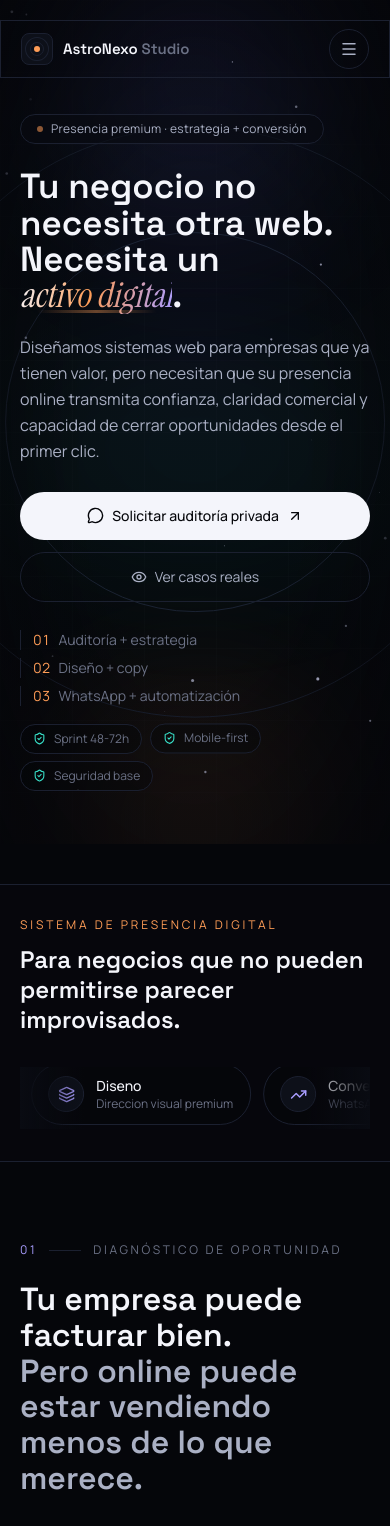
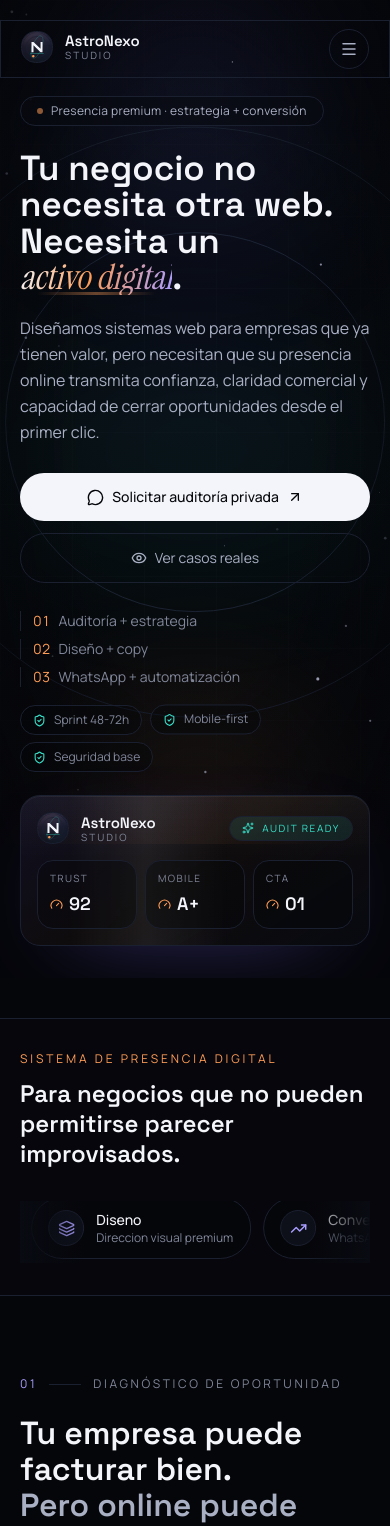
Before and after one commit to orliker/astronexo-studio, a Next.js app: page / in a window 390 px wide. Shown: the top 1526 px of the page. Built offline with nearby package versions, Linux system fonts and the light colour scheme.

Commit message:
Add premium brand identity and review tooling

```diff
--- a/app/globals.css
+++ b/app/globals.css
@@ -15,7 +15,7 @@
   /* Texto */
   --color-ink: #f4f5fb;
   --color-ink-soft: #aab0c4;
-  --color-ink-mute: #6b7185;
+  --color-ink-mute: #81879a;
 
   /* Acentos: nebulosa + brasa cálida */
   --color-nebula: #7c6cff;
@@ -200,6 +200,50 @@ body {
   transform: translateX(330%) rotate(18deg);
 }
 
+.brand-mark {
+  box-shadow:
+    inset 0 1px 0 rgba(255, 255, 255, 0.06),
+    0 16px 50px -28px rgba(255, 157, 87, 0.9);
+}
+
+.brand-mark::before {
+  content: "";
+  position: absolute;
+  inset: -35%;
+  background:
+    radial-gradient(circle at 35% 32%, rgba(255, 157, 87, 0.34), transparent 24%),
+    radial-gradient(circle at 70% 76%, rgba(56, 224, 201, 0.16), transparent 24%),
+    conic-gradient(from 180deg, transparent, rgba(124, 108, 255, 0.18), transparent);
+  filter: blur(10px);
+  opacity: 0.9;
+}
+
+.brand-mark::after {
+  content: "";
+  position: absolute;
+  inset: 1px;
+  border-radius: inherit;
+  background: linear-gradient(180deg, rgba(255, 255, 255, 0.08), transparent 45%);
+  pointer-events: none;
+}
+
+.executive-grid {
+  background-image:
+    linear-gradient(rgba(244, 245, 251, 0.08) 1px, transparent 1px),
+    linear-gradient(90deg, rgba(244, 245, 251, 0.08) 1px, transparent 1px);
+  background-size: 22px 22px;
+}
+
+.premium-focus {
+  outline: none;
+}
+
+.premium-focus:focus-visible {
+  box-shadow:
+    0 0 0 2px var(--color-void),
+    0 0 0 4px color-mix(in oklch, var(--color-aurora) 65%, transparent);
+}
+
 /* Línea fina luminosa para separadores editoriales */
 .hairline {
   background: linear-gradient(
--- a/app/layout.tsx
+++ b/app/layout.tsx
@@ -49,6 +49,9 @@ export const metadata: Metadata = {
   authors: [{ name: "AstroNexo Studio" }],
   creator: "AstroNexo Studio",
   alternates: { canonical: SITE_URL },
+  icons: {
+    icon: "/icon.svg",
+  },
   openGraph: {
     type: "website",
     locale: "es_ES",
--- a/app/page.tsx
+++ b/app/page.tsx
@@ -12,6 +12,7 @@ import { ManifestoSection } from "@/components/sections/manifesto";
 import { FinalCTA, SiteFooter } from "@/components/sections/final-cta";
 import { FloatingWhatsApp } from "@/components/floating-whatsapp";
 import { AnimePageMotion } from "@/components/anime-page-motion";
+import { GsapPremiumEffects } from "@/components/gsap-premium-effects";
 
 export default function Home() {
   return (
@@ -19,6 +20,7 @@ export default function Home() {
       <CosmosBackdrop />
       <SiteNav />
       <AnimePageMotion />
+      <GsapPremiumEffects />
       <main className="relative">
         <HeroCinematic />
         <AuthorityStrip />
--- /dev/null
+++ b/components/brand-logo.tsx
@@ -0,0 +1,81 @@
+import { cn } from "@/lib/utils";
+
+type BrandLogoProps = {
+  showWord?: boolean;
+  compact?: boolean;
+  className?: string;
+};
+
+export function BrandLogo({
+  showWord = true,
+  compact = false,
+  className,
+}: BrandLogoProps) {
+  return (
+    <span className={cn("group inline-flex items-center gap-3", className)}>
+      <span
+        className={cn(
+          "brand-mark relative grid shrink-0 place-items-center overflow-hidden rounded-[0.9rem] border border-line bg-panel",
+          compact ? "h-8 w-8" : "h-10 w-10",
+        )}
+        aria-hidden="true"
+      >
+        <svg
+          viewBox="0 0 48 48"
+          className="relative z-10 h-full w-full"
+          role="img"
+          aria-label="AstroNexo Studio"
+        >
+          <defs>
+            <linearGradient id="nexo-core" x1="11" y1="10" x2="38" y2="39">
+              <stop stopColor="#F4F5FB" />
+              <stop offset="0.48" stopColor="#FF9D57" />
+              <stop offset="1" stopColor="#7C6CFF" />
+            </linearGradient>
+            <linearGradient id="nexo-ring" x1="4" y1="20" x2="44" y2="28">
+              <stop stopColor="#38E0C9" stopOpacity="0.2" />
+              <stop offset="0.5" stopColor="#F4F5FB" stopOpacity="0.85" />
+              <stop offset="1" stopColor="#FF9D57" stopOpacity="0.25" />
+            </linearGradient>
+          </defs>
+          <circle cx="24" cy="24" r="17" fill="none" stroke="#1B2030" />
+          <g data-gsap-orbit>
+            <ellipse
+              cx="24"
+              cy="24"
+              rx="19"
+              ry="7.4"
+              fill="none"
+              stroke="url(#nexo-ring)"
+              strokeWidth="1.35"
+              transform="rotate(-25 24 24)"
+            />
+            <circle cx="38.5" cy="17.5" r="2" fill="#FF9D57" />
+          </g>
+          <path
+            d="M15.2 32.2V15.8h3.2l11.3 10.9V15.8h3.1v16.4h-3.1L18.4 21.3v10.9h-3.2Z"
+            fill="url(#nexo-core)"
+          />
+          <path
+            d="M14 34.4h20"
+            stroke="#38E0C9"
+            strokeOpacity="0.45"
+            strokeWidth="1.2"
+            strokeLinecap="round"
+          />
+        </svg>
+      </span>
+
+      {showWord ? (
+        <span className="min-w-0 leading-none">
+          <span className="block font-display text-[15px] font-semibold tracking-tight text-ink">
+            AstroNexo
+          </span>
+          <span className="mt-0.5 block text-[10px] uppercase tracking-[0.2em] text-ink-mute">
+            Studio
+          </span>
+        </span>
+      ) : null}
+    </span>
+  );
+}
--- /dev/null
+++ b/components/gsap-premium-effects.tsx
@@ -0,0 +1,68 @@
+"use client";
+
+import { useEffect } from "react";
+
+export function GsapPremiumEffects() {
+  useEffect(() => {
+    if (
+      typeof window === "undefined" ||
+      window.matchMedia("(prefers-reduced-motion: reduce)").matches
+    ) {
+      return;
+    }
+
+    let cleanup: (() => void) | undefined;
+
+    import("gsap").then(({ default: gsap }) => {
+      const ctx = gsap.context(() => {
+        gsap.to("[data-gsap-orbit]", {
+          rotate: 360,
+          transformOrigin: "50% 50%",
+          duration: 18,
+          repeat: -1,
+          ease: "none",
+        });
+
+        gsap.to("[data-gsap-breathe]", {
+          y: -6,
+          scale: 1.012,
+          duration: 3.4,
+          repeat: -1,
+          yoyo: true,
+          ease: "sine.inOut",
+          stagger: 0.18,
+        });
+
+        gsap.to("[data-gsap-scan]", {
+          xPercent: 115,
+          opacity: 0.9,
+          duration: 2.9,
+          repeat: -1,
+          repeatDelay: 1.2,
+          ease: "power2.inOut",
+          stagger: 0.28,
+        });
+
+        gsap.fromTo(
+          "[data-gsap-line]",
+          { scaleX: 0.35, opacity: 0.28, transformOrigin: "left center" },
+          {
+            scaleX: 1,
+            opacity: 0.82,
+            duration: 2.1,
+            repeat: -1,
+            yoyo: true,
+            ease: "sine.inOut",
+            stagger: 0.2,
+          },
+        );
+      });
+
+      cleanup = () => ctx.revert();
+    });
+
+    return () => cleanup?.();
+  }, []);
+
+  return null;
+}
--- a/components/hero-cinematic.tsx
+++ b/components/hero-cinematic.tsx
@@ -8,9 +8,17 @@ import {
   useReducedMotion,
   type MotionValue,
 } from "framer-motion";
-import { ArrowUpRight, Eye, MessageCircle, ShieldCheck } from "lucide-react";
+import {
+  ArrowUpRight,
+  Eye,
+  Gauge,
+  MessageCircle,
+  ShieldCheck,
+  Sparkles,
+} from "lucide-react";
 import { PingPongVideo } from "@/components/pingpong-video";
 import { WHATSAPP_URL } from "@/lib/site";
+import { BrandLogo } from "@/components/brand-logo";
 
 /**
  * Hero — layout editorial dividido.
@@ -188,6 +196,8 @@ function HeroContent({
             )}
           </div>
         </FadeUp>
+
+        <HeroMobileSignal />
       </div>
 
       {/* ── Vídeo de marca enmarcado como pieza editorial ── */}
@@ -223,6 +233,7 @@ function BrandVideoFrame({
 
       <motion.div
         style={videoScale ? { scale: videoScale } : undefined}
+        data-gsap-breathe
         className="panel-edge premium-surface group relative overflow-hidden rounded-[1.6rem] shadow-[0_40px_120px_-30px_rgba(8,10,25,0.9)]"
       >
         <div className="absolute inset-x-4 top-4 z-10 flex items-center justify-between gap-3 text-[10px] uppercase tracking-[0.18em] text-ink-soft">
@@ -259,6 +270,46 @@ function BrandVideoFrame({
   );
 }
 
+function HeroMobileSignal() {
+  return (
+    <FadeUp delay={0.48}>
+      <div className="premium-surface relative mt-5 overflow-hidden rounded-[1.25rem] border border-line p-4 sm:hidden">
+        <span
+          data-gsap-scan
+          className="pointer-events-none absolute inset-y-0 left-[-45%] w-1/2 bg-[linear-gradient(90deg,transparent,rgba(255,255,255,0.08),transparent)]"
+        />
+        <div className="relative flex items-center justify-between gap-4">
+          <BrandLogo compact />
+          <span className="inline-flex items-center gap-2 rounded-full border border-aurora/25 bg-aurora/10 px-3 py-1 text-[10px] uppercase tracking-[0.16em] text-aurora">
+            <Sparkles size={12} />
+            audit ready
+          </span>
+        </div>
+        <div className="relative mt-4 grid grid-cols-3 gap-2">
+          {[
+            ["Trust", "92"],
+            ["Mobile", "A+"],
+            ["CTA", "01"],
+          ].map(([label, value]) => (
+            <div
+              key={label}
+              className="rounded-2xl border border-line bg-void/35 px-3 py-2.5"
+            >
+              <span className="block text-[10px] uppercase tracking-[0.14em] text-ink-mute">
+                {label}
+              </span>
+              <span className="mt-1 flex items-center gap-1.5 font-display text-lg font-semibold text-ink">
+                <Gauge size={13} className="text-ember" />
+                {value}
+              </span>
+            </div>
+          ))}
+        </div>
+      </div>
+    </FadeUp>
+  );
+}
+
 /* Reveal local: respeta reduced-motion y no depende del scroll */
 function FadeUp({
   children,
--- a/components/magnetic-button.tsx
+++ b/components/magnetic-button.tsx
@@ -49,11 +49,11 @@ export function MagneticButton({
   }
 
   const base =
-    "group relative inline-flex items-center justify-center gap-2 rounded-full px-7 py-3.5 text-sm font-medium tracking-tight transition-colors duration-300 will-change-transform";
+    "premium-focus group relative inline-flex items-center justify-center gap-2 rounded-full px-7 py-3.5 text-sm font-medium tracking-tight transition-colors duration-300 will-change-transform";
 
   const skin =
     variant === "primary"
-      ? "bg-ink text-void hover:bg-white"
+      ? "micro-glint bg-ink text-void hover:bg-white"
       : "border border-line text-ink-soft hover:text-ink hover:border-ink-soft";
 
   return (
--- a/components/sections/final-cta.tsx
+++ b/components/sections/final-cta.tsx
@@ -4,6 +4,7 @@ import { MessageCircle, Mail } from "lucide-react";
 import { Reveal } from "@/components/motion-primitives";
 import { MagneticButton } from "@/components/magnetic-button";
 import { SITE, WHATSAPP_URL } from "@/lib/site";
+import { BrandLogo } from "@/components/brand-logo";
 
 /**
  * CTA final + footer. Cierre humano, no agresivo. El panel tiene borde
@@ -13,7 +14,10 @@ export function FinalCTA() {
   return (
     <section className="relative mx-auto max-w-7xl px-5 py-20 sm:px-8 sm:py-36">
       <Reveal>
-        <div className="panel-edge grain relative overflow-hidden rounded-[1.5rem] px-5 py-14 text-center sm:rounded-[2rem] sm:px-16 sm:py-28">
+        <div
+          data-gsap-breathe
+          className="panel-edge grain relative overflow-hidden rounded-[1.5rem] px-5 py-14 text-center sm:rounded-[2rem] sm:px-16 sm:py-28"
+        >
           <div className="pointer-events-none absolute -top-1/3 left-1/2 h-[50vh] w-[50vh] -translate-x-1/2 rounded-full bg-[radial-gradient(circle,rgba(255,157,87,0.12),transparent_65%)] blur-3xl" />
 
           <p className="relative text-xs uppercase tracking-[0.3em] text-ink-mute">
@@ -23,7 +27,7 @@ export function FinalCTA() {
             Envíanos tu web o Instagram,
             <br />
             y te decimos{" "}
-            <span className="text-gradient">qué está frenando la venta</span>.
+            <span className="premium-word">qué está frenando la venta</span>.
           </h2>
           <p className="relative mx-auto mt-6 max-w-lg text-pretty text-base leading-relaxed text-ink-soft sm:text-lg">
             Revisamos tu presencia con mirada de diseño, estrategia y
@@ -66,9 +70,7 @@ export function SiteFooter() {
     <footer className="relative border-t border-line">
       <div className="mx-auto flex max-w-7xl flex-col gap-8 px-5 py-12 sm:flex-row sm:items-center sm:justify-between sm:px-8">
         <div>
-          <p className="font-display text-lg font-semibold tracking-tight">
-            AstroNexo <span className="text-ink-mute">Studio</span>
-          </p>
+          <BrandLogo compact={false} />
           <p className="mt-1 text-sm text-ink-mute">
             Webs premium, estrategia visual, automatización y embudos de WhatsApp.
           </p>
--- a/components/sections/problem.tsx
+++ b/components/sections/problem.tsx
@@ -53,7 +53,14 @@ export function ProblemSection() {
 
         <div className="lg:col-span-5">
           <Reveal delay={0.05}>
-            <div className="panel-edge mb-6 rounded-card p-6">
+            <div
+              data-gsap-breathe
+              className="panel-edge premium-surface executive-grid relative mb-6 overflow-hidden rounded-card p-6"
+            >
+              <span
+                data-gsap-scan
+                className="pointer-events-none absolute inset-y-0 left-[-45%] w-1/2 bg-[linear-gradient(90deg,transparent,rgba(255,255,255,0.07),transparent)]"
+              />
               <div className="flex items-start justify-between gap-4">
                 <div>
                   <p className="text-xs uppercase tracking-[0.2em] text-ember">
@@ -80,6 +87,7 @@ export function ProblemSection() {
                     </div>
                     <div className="h-1.5 overflow-hidden rounded-full bg-line">
                       <div
+                        data-gsap-line
                         className="h-full rounded-full bg-gradient-to-r from-nebula-soft to-ember"
                         style={{ width: value }}
                       />
--- a/components/site-nav.tsx
+++ b/components/site-nav.tsx
@@ -4,6 +4,7 @@ import { useEffect, useState } from "react";
 import { motion, AnimatePresence } from "framer-motion";
 import { Menu, X } from "lucide-react";
 import { WHATSAPP_URL } from "@/lib/site";
+import { BrandLogo } from "@/components/brand-logo";
 
 const LINKS = [
   { label: "Servicios", href: "#servicios" },
@@ -32,11 +33,8 @@ export function SiteNav() {
             : "my-5 border border-transparent py-2"
         }`}
       >
-        <a href="#top" className="flex items-center gap-2.5">
-          <Logo />
-          <span className="font-display text-[15px] font-semibold tracking-tight">
-            AstroNexo<span className="text-ink-mute"> Studio</span>
-          </span>
+        <a href="#top" className="premium-focus rounded-2xl">
+          <BrandLogo compact />
         </a>
 
         <nav className="hidden items-center gap-8 md:flex">
@@ -44,7 +42,7 @@ export function SiteNav() {
             <a
               key={l.href}
               href={l.href}
-              className="text-sm text-ink-soft transition-colors hover:text-ink"
+              className="premium-focus rounded-full px-1 text-sm text-ink-soft transition-colors hover:text-ink"
             >
               {l.label}
             </a>
@@ -56,13 +54,13 @@ export function SiteNav() {
             href={WHATSAPP_URL}
             target="_blank"
             rel="noopener noreferrer"
-            className="hidden rounded-full bg-ink px-5 py-2.5 text-sm font-medium text-void transition-colors hover:bg-white sm:inline-flex"
+            className="premium-focus micro-glint hidden rounded-full bg-ink px-5 py-2.5 text-sm font-medium text-void transition-colors hover:bg-white sm:inline-flex"
           >
             Auditoría privada
           </a>
           <button
             onClick={() => setOpen((v) => !v)}
-            className="grid h-10 w-10 place-items-center rounded-full border border-line text-ink-soft md:hidden"
+            className="premium-focus grid h-10 w-10 place-items-center rounded-full border border-line text-ink-soft md:hidden"
             aria-label={open ? "Cerrar menú" : "Abrir menú"}
           >
             {open ? <X size={18} /> : <Menu size={18} />}
@@ -84,7 +82,7 @@ export function SiteNav() {
                 key={l.href}
                 href={l.href}
                 onClick={() => setOpen(false)}
-                className="block rounded-xl px-4 py-3 text-ink-soft transition-colors hover:bg-panel hover:text-ink"
+                className="premium-focus block rounded-xl px-4 py-3 text-ink-soft transition-colors hover:bg-panel hover:text-ink"
               >
                 {l.label}
               </a>
@@ -93,7 +91,7 @@ export function SiteNav() {
               href={WHATSAPP_URL}
               target="_blank"
               rel="noopener noreferrer"
-              className="mt-1 block rounded-xl bg-ink px-4 py-3 text-center font-medium text-void"
+              className="premium-focus mt-1 block rounded-xl bg-ink px-4 py-3 text-center font-medium text-void"
             >
               Pedir auditoría privada
             </a>
@@ -103,13 +101,3 @@ export function SiteNav() {
     </header>
   );
 }
-
-function Logo() {
-  return (
-    <span className="relative grid h-8 w-8 place-items-center rounded-lg border border-line bg-panel">
-      <span className="absolute h-3.5 w-3.5 rounded-full border border-nebula-soft/70" />
-      <span className="absolute h-1.5 w-1.5 rounded-full bg-ember" />
-      <span className="absolute h-6 w-6 rotate-45 rounded-full border border-line" />
-    </span>
-  );
-}
--- a/package.json
+++ b/package.json
@@ -6,11 +6,13 @@
     "dev": "next dev",
     "build": "next build",
     "start": "next start",
-    "lint": "eslint"
+    "lint": "eslint",
+    "audit:a11y": "node scripts/a11y-check.mjs"
   },
   "dependencies": {
     "animejs": "^4.4.1",
     "framer-motion": "^12.39.0",
+    "gsap": "^3.15.0",
     "lenis": "^1.3.23",
     "lucide-react": "^1.16.0",
     "next": "16.2.6",
@@ -18,6 +20,8 @@
     "react-dom": "19.2.4"
   },
   "devDependencies": {
+    "@axe-core/playwright": "^4.11.3",
+    "@playwright/test": "^1.60.0",
     "@tailwindcss/postcss": "^4",
     "@types/node": "^20",
     "@types/react": "^19",
--- /dev/null
+++ b/scripts/a11y-check.mjs
@@ -0,0 +1,45 @@
+import { chromium } from "@playwright/test";
+import AxeBuilder from "@axe-core/playwright";
+
+const url = process.env.A11Y_URL ?? "http://localhost:3000";
+const viewports = [
+  { name: "mobile", width: 390, height: 844 },
+  { name: "desktop", width: 1440, height: 950 },
+];
+
+const browser = await chromium.launch();
+const violations = [];
+
+for (const viewport of viewports) {
+  const context = await browser.newContext({ viewport });
+  const page = await context.newPage();
+  await page.goto(url, { waitUntil: "networkidle" });
+
+  const results = await new AxeBuilder({ page })
+    .withTags(["wcag2a", "wcag2aa", "wcag21a", "wcag21aa"])
+    .analyze();
+
+  for (const violation of results.violations) {
+    const impact = violation.impact ?? "unknown";
+    if (["serious", "critical"].includes(impact)) {
+      violations.push({
+        viewport: viewport.name,
+        id: violation.id,
+        impact,
+        help: violation.help,
+        nodes: violation.nodes.length,
+      });
+    }
+  }
+
+  await context.close();
+}
+
+await browser.close();
+
+if (violations.length > 0) {
+  console.table(violations);
+  process.exit(1);
+}
+
+console.log(`Axe passed for ${url} on ${viewports.map((v) => v.name).join(", ")}.`);
```
Also changed, not shown: app/icon.svg (added), 1 other file (tests, documents, lock files or other folders).
